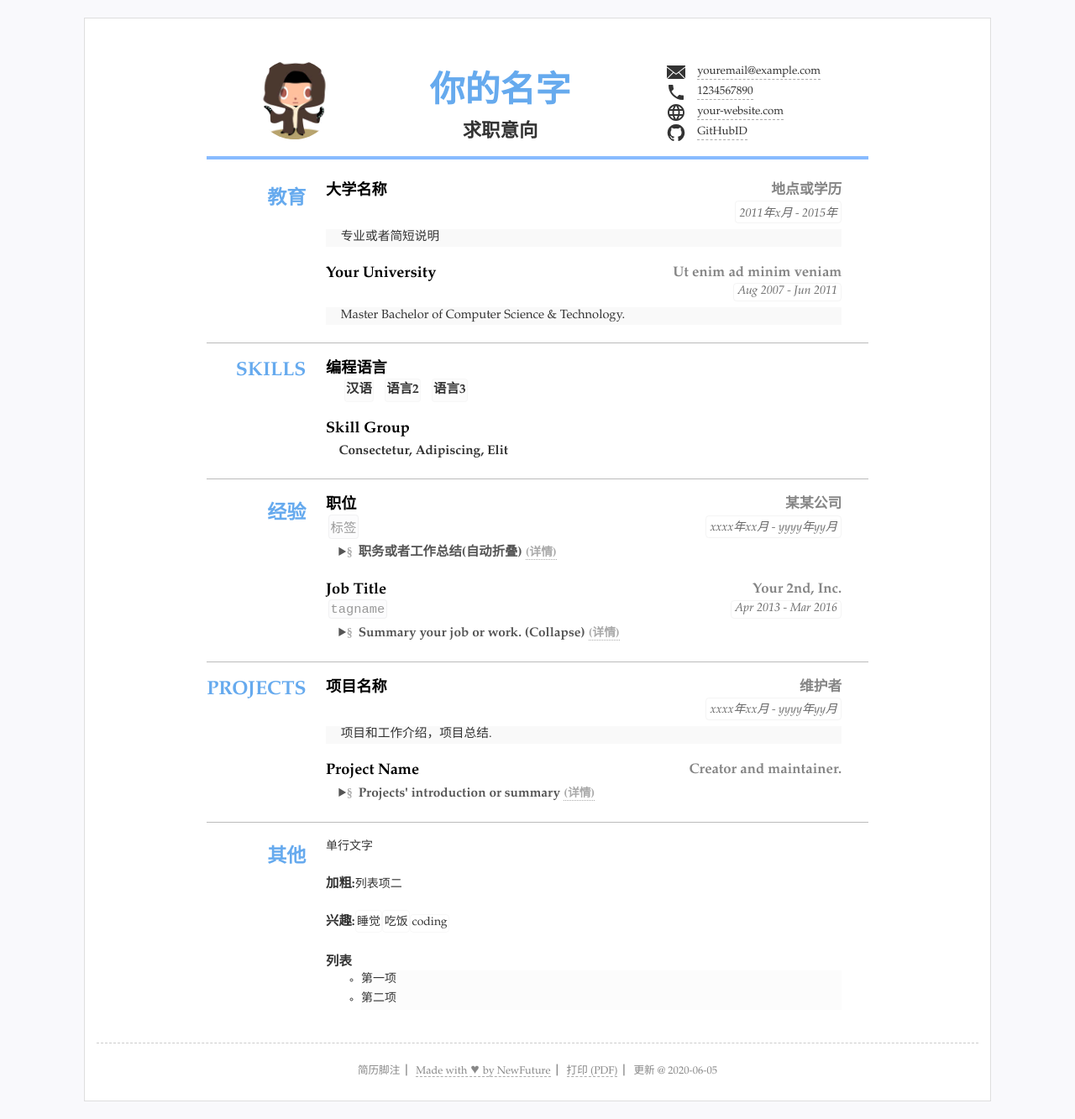
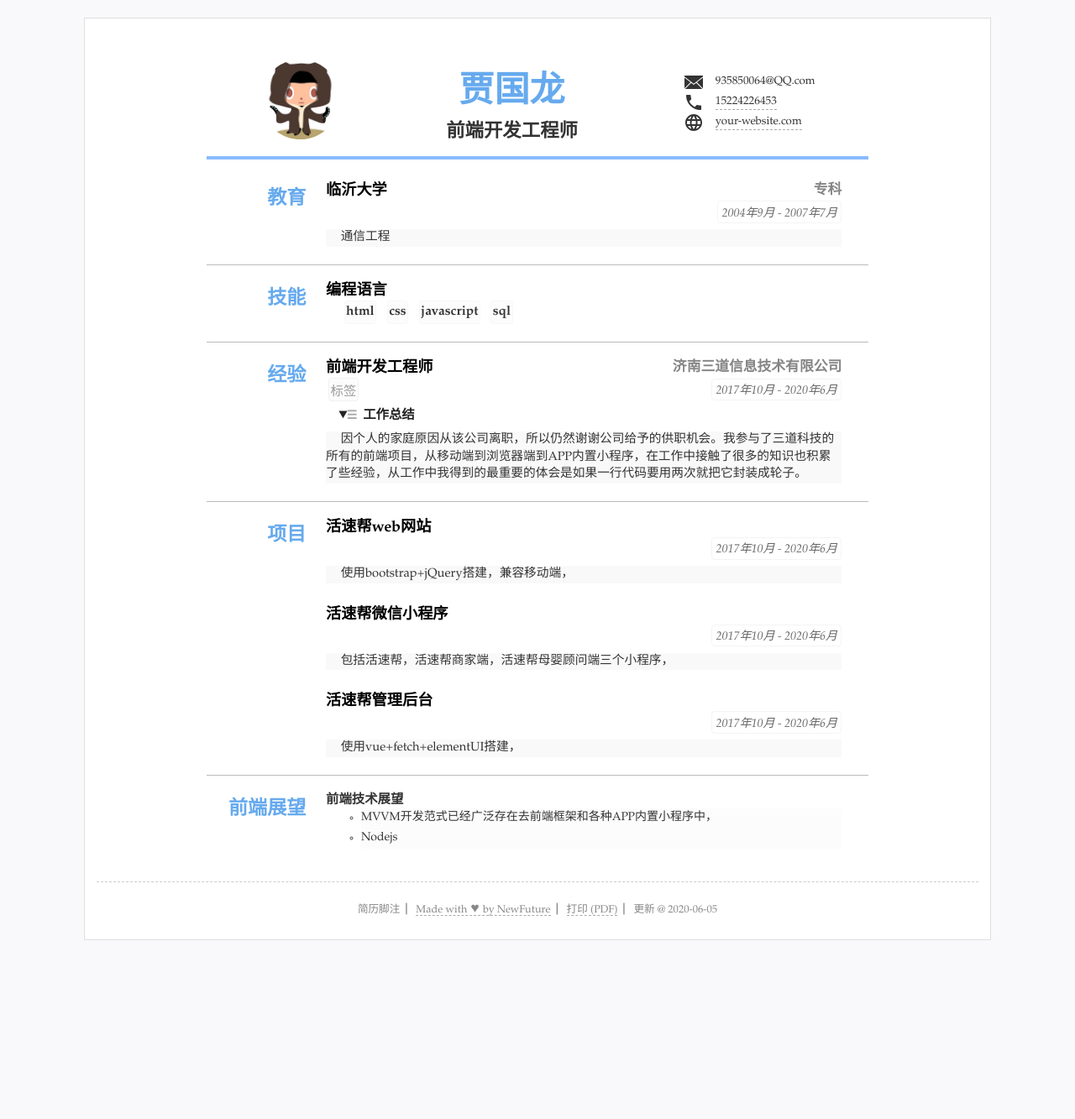
Before and after one commit to xbgzlong/HR2020, a Jekyll site: the page built from index.html, in a window 1280 px wide. Shown: the whole page at 84% size. Built offline with Jekyll 4.4.1, drawn with Linux system fonts in a browser that asks for light colours; after the commit the page ends 1141 px from its top, so only the background shows below that.

Commit message:
1.01初版

```diff
--- a/_data/resume.yml
+++ b/_data/resume.yml
@@ -3,104 +3,111 @@
 
 title: "简历标题"
 lang: "zh" #语言设置 zh表示中文 en 表示英语
-name: "你的名字"
-jobtitle: "求职意向" #可空不显示
+name: "贾国龙"
+jobtitle: "前端开发工程师" #可空不显示
 photo: "assets/img/photo.jpg" #照片可空，不显示
 
 #联系方式
 contact: #联系方式连接等3~5行
-- text: "youremail@example.com" #文本内容
-  href: 'mailto:youremail@example.com' #链接，无链接则空
-  icon: 'icons/email.svg' #图标 svg文件
-- text: "1234567890"
-  href: 'tel:1234567890'
-  icon: 'icons/phone.svg'
-- text: "your-website.com"
-  href: 'http://your-website.com'
-  icon: 'icons/web.svg'
-- text: "GitHubID"
-  href: 'https://github.com/NewFuture'
-  icon: "icons/github.svg"
-  attr: 'target="_blank"' #新标签页打开
+  - text: "935850064@QQ.com" #文本内容
+    href: "" #链接，无链接则空
+    icon: "icons/email.svg" #图标 svg文件
+  - text: "15224226453"
+    href: "tel:15224226453"
+    icon: "icons/phone.svg"
+  - text: "your-website.com"
+    href: "http://your-website.com"
+    icon: "icons/web.svg"
+  # - text: "GitHubID"
+  #   href: "https://github.com/NewFuture"
+  #   icon: "icons/github.svg"
+  #   attr: 'target="_blank"' #新标签页打开
   # - text: "地址"
   #   icon: "icons/location.svg"
 
 #main下面是主体内容，类别条数不限
 main: #简历主要内容，
-- type: education #类别为ID
-  name: 教育 #显示名称，空则使用type
-  content: #内容基本格式 标题-副标题-日期-详细内容 (都允许空)
-  - title: 大学名称
-    duration: "2011年x月 - 2015年"
-    sub: 地点或学历
-    detail: 专业或者简短说明
-  - title: Your University
-    duration: Aug 2007 - Jun 2011
-    sub: Ut enim ad minim veniam
-    detail: Master Bachelor of Computer Science & Technology.
+  - type: education #类别为ID
+    name: 教育 #显示名称，空则使用type
+    content: #内容基本格式 标题-副标题-日期-详细内容 (都允许空)
+      - title: 临沂大学
+        duration: "2004年9月 - 2007年7月"
+        sub: 专科
+        detail: 通信工程
+      # - title: Your University
+      #   duration: Aug 2007 - Jun 2011
+      #   sub: Ut enim ad minim veniam
+      #   detail: Master Bachelor of Computer Science & Technology.
 
-- type: skills
-  # name: "技能"
-  content:
-  - title: 编程语言
-    items: #itmems 可以小块的方式显示
-    - 汉语
-    - 语言2
-    - 语言3
-  - title: Skill Group
-    summary: Consectetur, Adipiscing, Elit
+  - type: skills
+    name: "技能"
+    content:
+      - title: 编程语言
+        items: #itmems 可以小块的方式显示
+          - html
+          - css
+          - javascript
+          - sql
+      # - title: Skill Group
+      #   summary: Consectetur, Adipiscing, Elit
 
-- type: experience
-  name: 经验
-  content:
-  - title: 职位
-    sub: 某某公司
-    duration: "xxxx年xx月 - yyyy年yy月"
-    tags:
-    - 标签
-    summary: 职务或者工作总结(自动折叠)
-    detail: 同时包含 summary和detail在Chrome，Safari(包括IOS)，Android和新版Firefox等会自动折叠，不支持折叠的浏览器和展开后表现一致
-    # open: open
-    #可以设置open默认展开
-  - title: Job Title
-    sub: Your 2nd, Inc.
-    duration: Apr 2013 - Mar 2016
-    tags:
-    - tagname
-    summary: Summary your job or work. (Collapse)
-    detail: Details can be collapsed in Chrome Safari, Firefox, Opera and so on. Duis aute irure dolor in reprehenderit in voluptate velit esse cillum dolore eu fugiat nulla pariatur. Excepteur sint occaecat cupidatat non proident, sunt in culpa qui officia deserunt mollit anim id est laborum.
+  - type: experience
+    name: 经验
+    content:
+      - title: 前端开发工程师
+        sub: 济南三道信息技术有限公司
+        duration: "2017年10月 - 2020年6月"
+        tags:
+          - 标签
+        summary: 工作总结
+        detail: 因个人的家庭原因从该公司离职，所以仍然谢谢公司给予的供职机会。我参与了三道科技的所有的前端项目，从移动端到浏览器端到APP内置小程序，在工作中接触了很多的知识也积累了些经验，从工作中我得到的最重要的体会是如果一行代码要用两次就把它封装成轮子。
+        open: open
+        #可以设置open默认展开
+      # - title: Job Title
+      #   sub: Your 2nd, Inc.
+      #   duration: Apr 2013 - Mar 2016
+      #   tags:
+      #     - tagname
+      #   summary: Summary your job or work. (Collapse)
+      #   detail: Details can be collapsed in Chrome Safari, Firefox, Opera and so on. Duis aute irure dolor in reprehenderit in voluptate velit esse cillum dolore eu fugiat nulla pariatur. Excepteur sint occaecat cupidatat non proident, sunt in culpa qui officia deserunt mollit anim id est laborum.
 
-- type: projects
-  name: Projects
-  content:
-  - title: 项目名称
-    duration: xxxx年xx月 - yyyy年yy月
-    detail: 项目和工作介绍，项目总结.
-    sub: 维护者
-  - title: Project Name
-    summary: Projects' introduction or summary
-    detail:
-      md: _data/demo.md
-    sub: Creator and maintainer.
-   #可继续添加更多内容
+  - type: projects
+    name: 项目
+    content:
+      - title: 活速帮web网站
+        duration: 2017年10月 - 2020年6月
+        detail: 使用bootstrap+jQuery搭建，兼容移动端，
+      - title: 活速帮微信小程序
+        duration: 2017年10月 - 2020年6月
+        detail: 包括活速帮，活速帮商家端，活速帮母婴顾问端三个小程序，
+      - title: 活速帮管理后台
+        duration: 2017年10月 - 2020年6月
+        detail: 使用vue+fetch+elementUI搭建，
+      # sub: 前端工程师
+      # - title: Project Name
+      #   summary: Projects' introduction or summary
+      #   detail:
+      #     md: _data/demo.md
+      #   sub: Creator and maintainer.
+      #可继续添加更多内容
 
 #others 其他简略内容(列表)
 others: #其他列表显示
-- type: others #ID可以为空
-  name: '其他'
-  content: #选择需要的格式
-  - 单行文字
-  - title: "加粗:"
-    text: "列表项二"
-  - title: "兴趣:"
-    items: #单行列表
-    - 睡觉
-    - 吃饭
-    - coding
-  - title: 列表
-    list:
-    - 第一项
-    - 第二项
+  - type: others #ID可以为空
+    name: "前端展望"
+    content: #选择需要的格式
+      # - 单行文字
+      # - title: "加粗:"
+      #   text: "列表项二"
+      # - title: "兴趣:"
+      #   items: #单行列表
+      #     - 睡觉
+      #     - 吃饭
+      #     - coding
+      - title: 前端技术展望
+        list:
+          - MVVM开发范式已经广泛存在去前端框架和各种APP内置小程序中，
+          - Nodejs
 #- type:
 #  name: '其他'
 #  content: #选择需要的格式
@@ -111,10 +118,10 @@ others: #其他列表显示
 footer: #脚注多组
   print: #打印版markdown或者html
   screen:
-  - text: "简历脚注"
-  #   href: '/'
-  - text: "Made with &hearts; by NewFuture"
-    href: "https://github.com/NewFuture/CV/"
+    - text: "简历脚注"
+    #   href: '/'
+    - text: "Made with &hearts; by NewFuture"
+      href: "https://github.com/NewFuture/CV/"
 
 #页面额外js脚本，如xx统计
 scripts:
```
